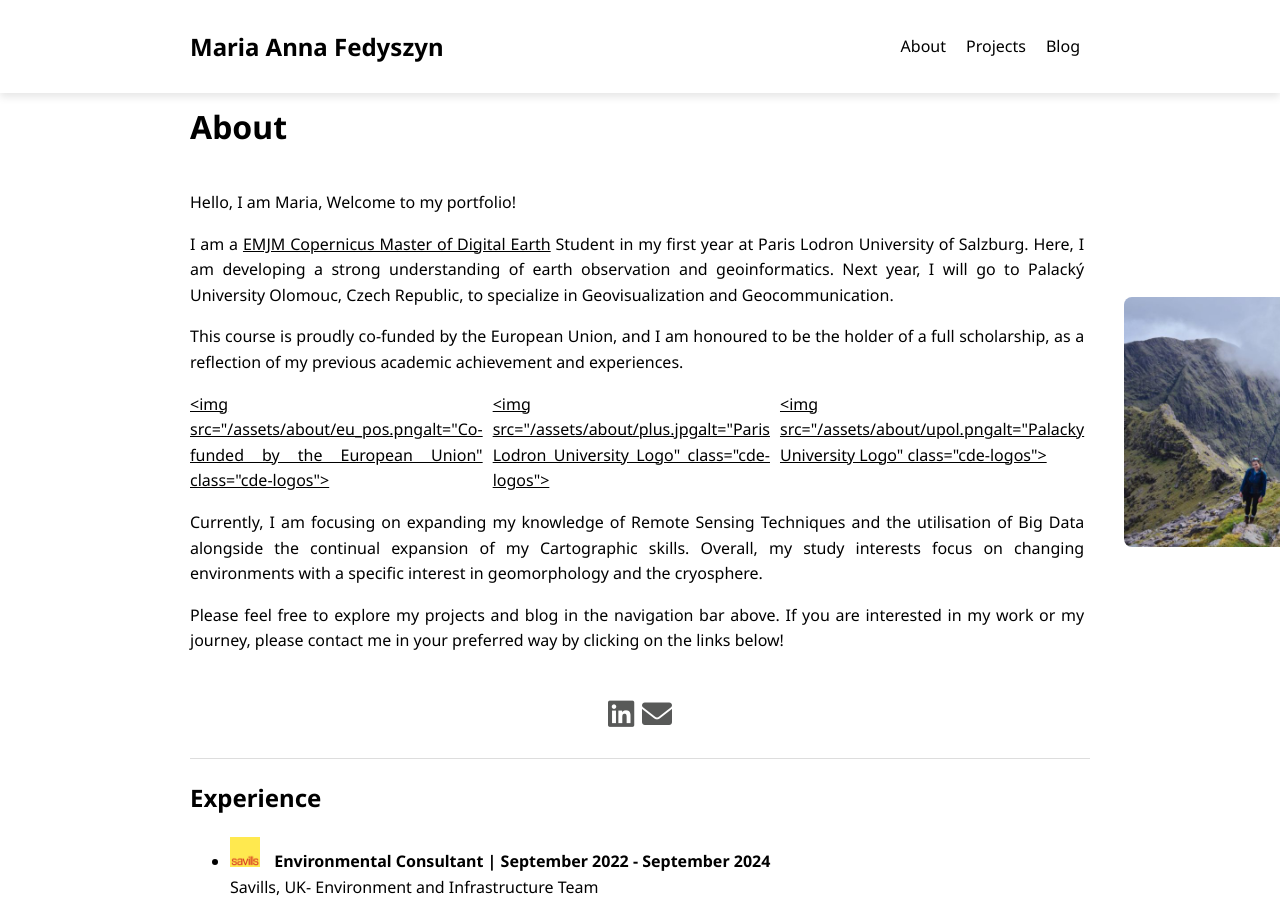
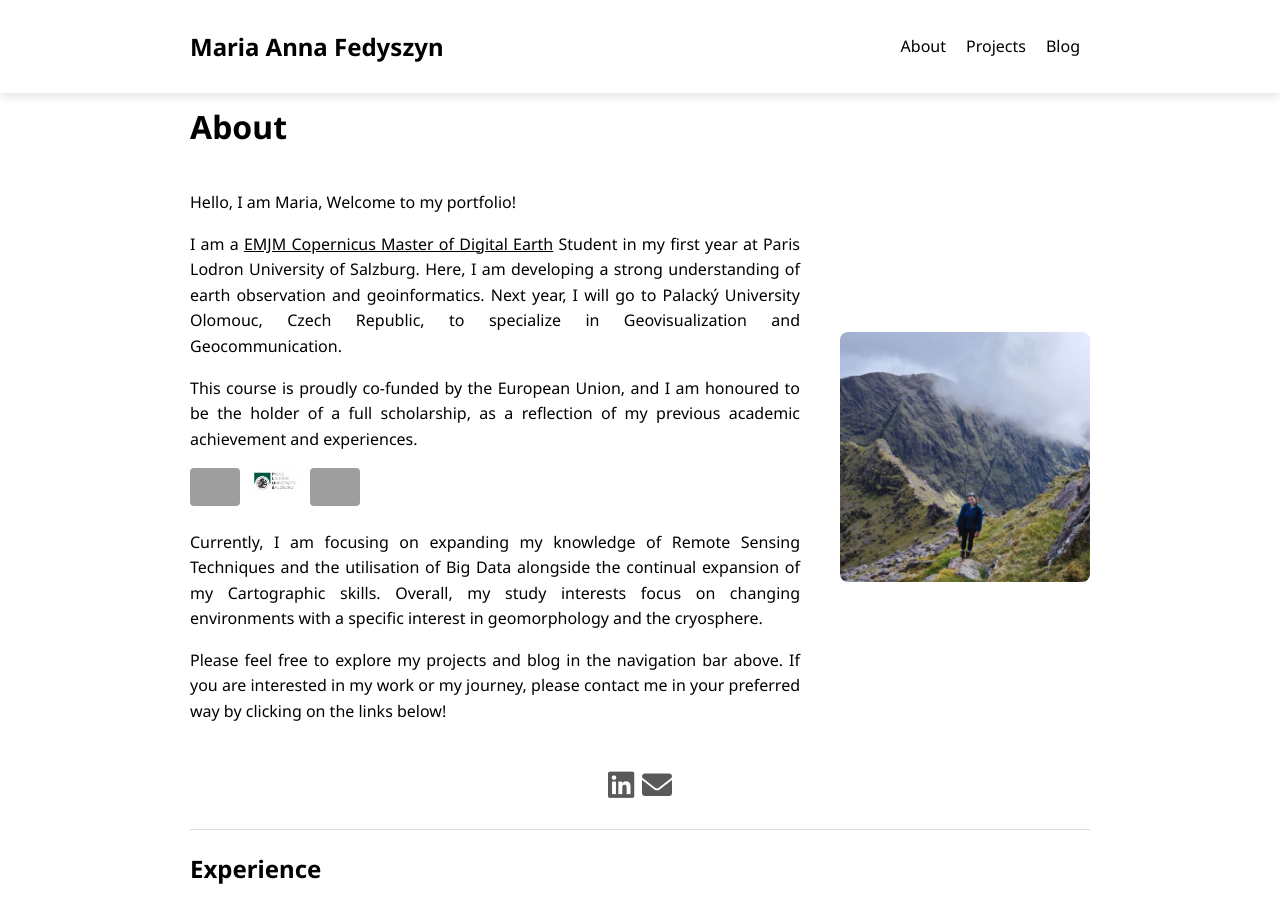
Before and after one commit to maria-anna-gis/maria-anna-gis.github.io, a Jekyll site: the page built from index.md, in a window 1280 px wide and 900 px high. Built offline with Jekyll 4.4.1, drawn with Linux system fonts in a browser that asks for light colours; grey boxes are pictures that could not be loaded.

Commit message:
Update index.md

```diff
--- a/index.md
+++ b/index.md
@@ -11,13 +11,13 @@
     <p>This course is proudly co-funded by the European Union, and I am honoured to be the holder of a full scholarship, as a reflection of my previous academic achievement and experiences.</p>
     <div class="cde_logos">
     <a href="https://master-cde.eu/" target="_blank">
-         <img src="{{ "/assets/about/eu_pos.png" | relative_url }}alt="Co-funded by the European Union" class="cde-logos">
+         <img src="{{ "/assets/about/eu_pos.png" | relative_url }}" alt="Co-funded by the European Union" class="cde-logos">
     </a>
     <a href="https://plus.ac.at" target="_blank">
-        <img src="{{ "/assets/about/plus.jpg" | relative_url }}alt="Paris Lodron University Logo" class="cde-logos">
+        <img src="{{ "/assets/about/plus.jpg" | relative_url }}" alt="Paris Lodron University Logo" class="cde-logos">
     </a>
     <a href="https://www.upol.cz/en/" target="_blank">
-        <img src="{{ "/assets/about/upol.png" | relative_url }}alt="Palacky University Logo" class="cde-logos">
+        <img src="{{ "/assets/about/upol.png" | relative_url }}" alt="Palacky University Logo" class="cde-logos">
     </a>
 </div>
        <p> Currently, I am focusing on expanding my knowledge of Remote Sensing Techniques and the utilisation of Big Data alongside the continual expansion of my Cartographic skills. Overall, my study interests focus on changing environments with a specific interest in geomorphology and the cryosphere. </p>
```
